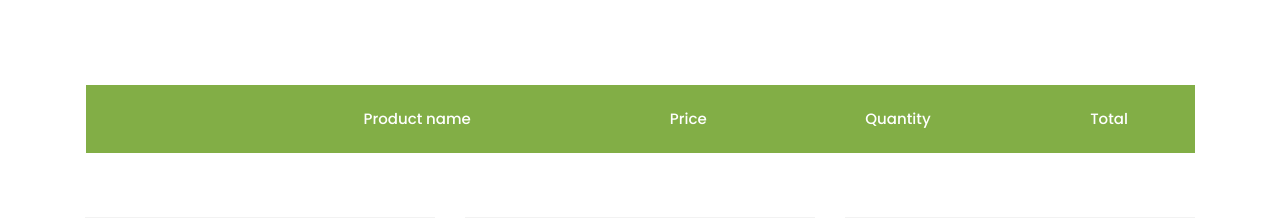
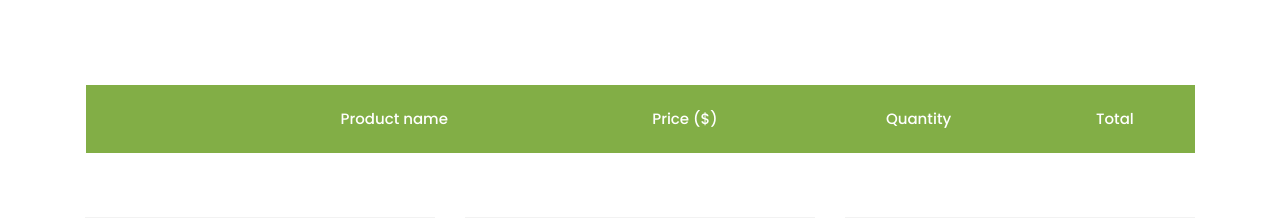
Before and after one commit to O-GDev/Farmlink, a Django app: page /cart in a window 1280 px wide. Shown: the part 468-686 px from the top of the page. Run offline with Django 3.2, Linux system fonts and the light colour scheme; lists and menus that the app fills with data are empty; some libraries are stand-ins or nearby versions.

Commit message:
cart updated

```diff
--- a/templates/ecom/cart.html
+++ b/templates/ecom/cart.html
@@ -117,7 +117,7 @@
 						        <th>&nbsp;</th>
 						        <th>&nbsp;</th>
 						        <th>Product name</th>
-						        <th>Price</th>
+						        <th>Price ($)</th>
 						        <th>Quantity</th>
 						        <th>Total</th>
 						      </tr>
@@ -135,7 +135,7 @@
 						        	<p>{{p.description}}</p>
 						        </td>
 
-						        <td class="price" id="pri">$ {{p.price}}</td>
+						        <td class="price" id="pri">{{p.price}}</td>
 
 						        <td class="quantity">
 						        	<div class="input-group mb-3">
```
